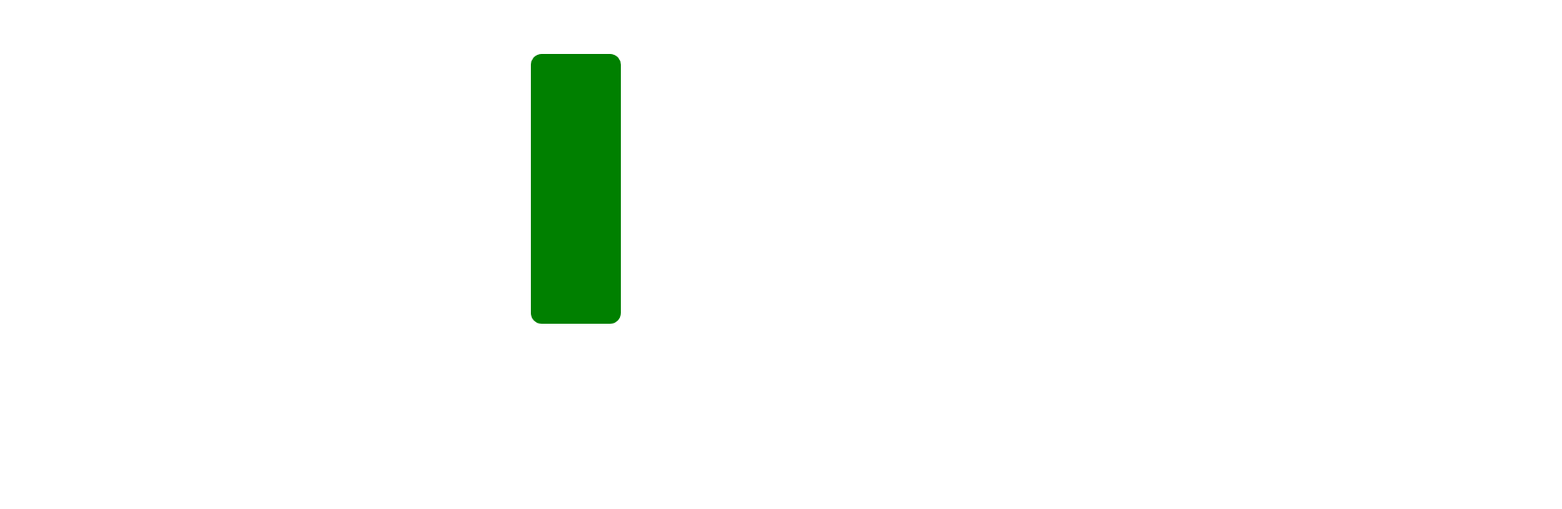
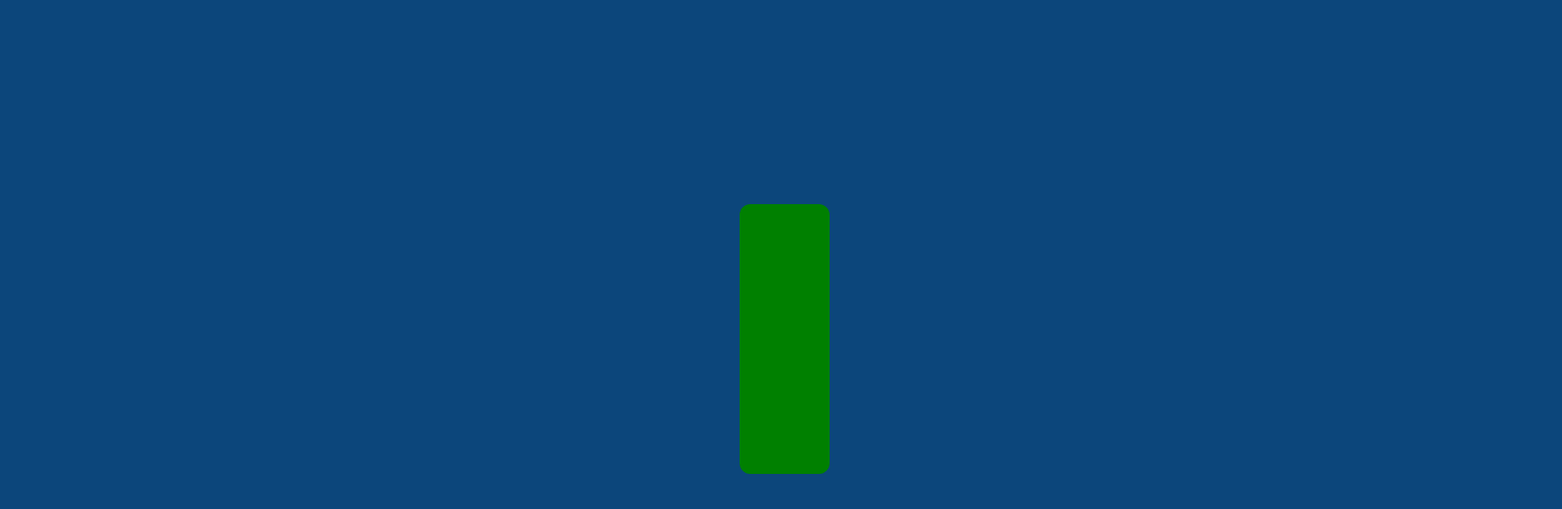
Before and after one commit to louislafosse/nuit-de-info, a website built with Vite: page index.html in a window 1280 px wide. Shown: the part 190-756 px from the top of the page at 90% size, 1736 px wide, since content can reach past the window. Built offline with nearby package versions, Linux system fonts and the light colour scheme.

Commit message:
style(background): Blue bg

```diff
--- a/style.css
+++ b/style.css
@@ -8,3 +8,11 @@
   border-radius: 12px;
   transform: translate(-50%, -50%);
 }
+
+body {
+    position: relative;
+    width: 1728px;
+    height: 1117px;
+
+    background: #0C467B;
+}
```
